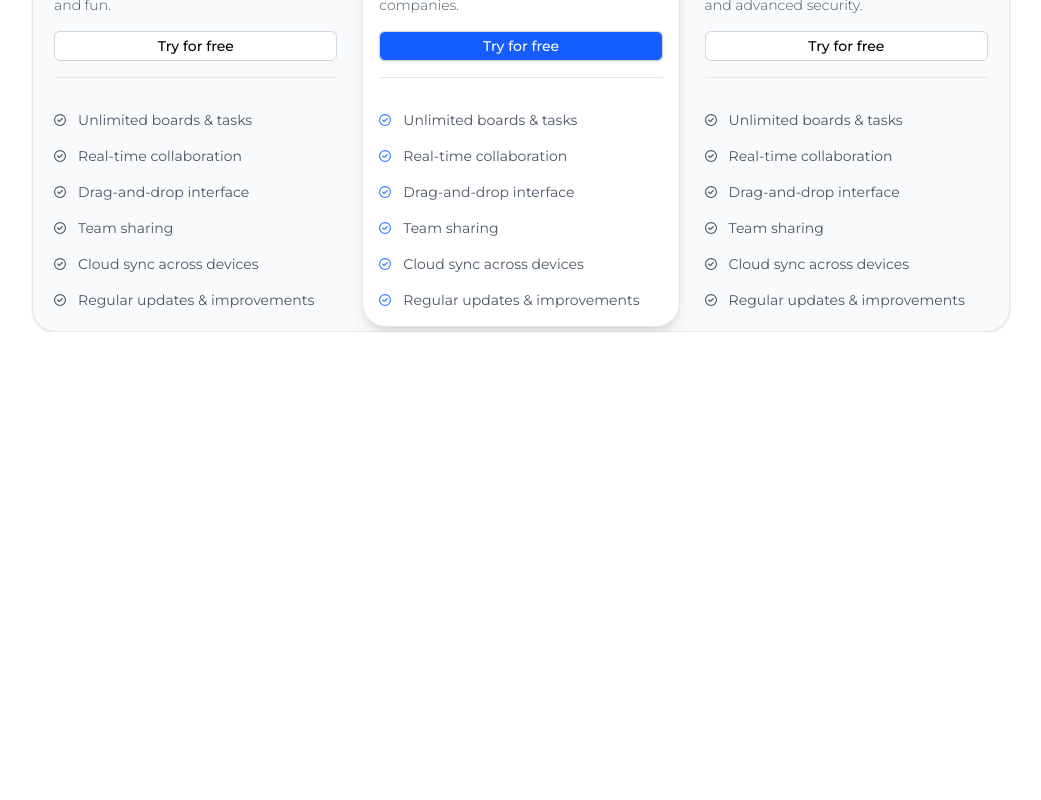
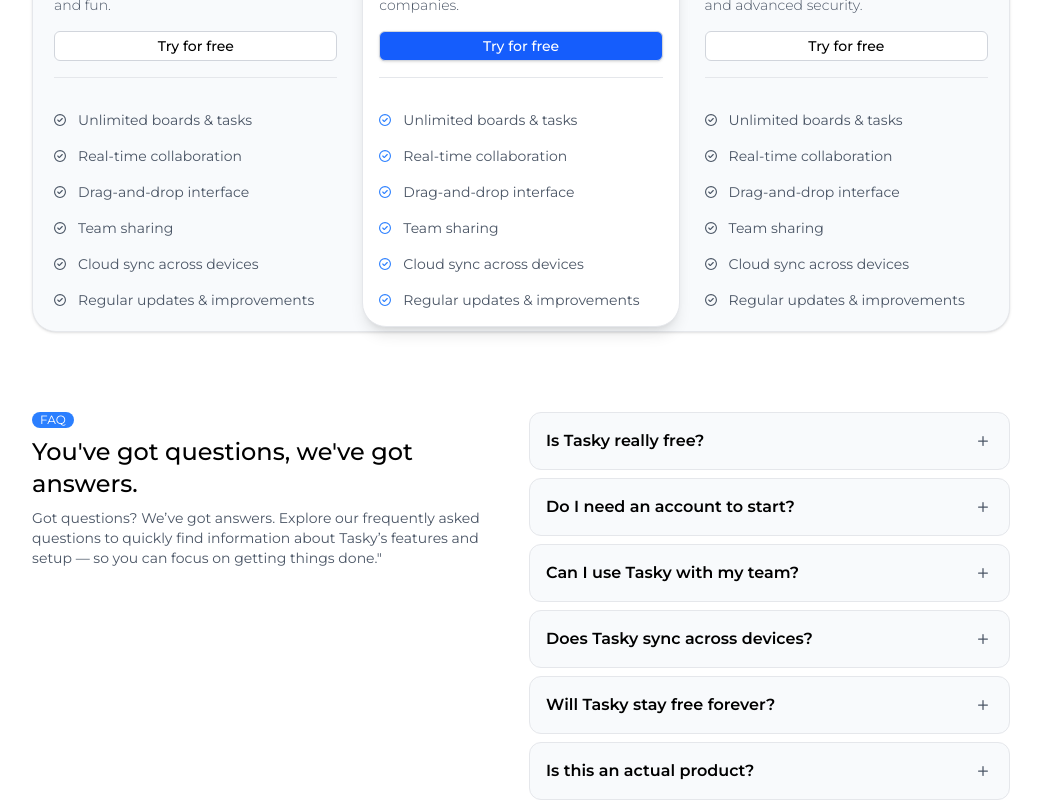
Before and after one commit to gen1chiro/tasky-v2, a React (Vite) app: page / in a window 1280 px wide. Shown: the part 1994-2794 px from the top of the page, without its empty margins (119-1160 px from the left). Before the commit the page ends 2326 px from the top, so only its background shows below. Built offline with nearby package versions, Linux system fonts and the light colour scheme; no server answers.

Commit message:
feat: add FAQ section with accordion functionality

```diff
--- /dev/null
+++ b/src/components/landing/Faq.tsx
@@ -0,0 +1,57 @@
+import type {Faq} from '../../types/types.tsx'
+import Accordion from "./accordion/Accordion.tsx"
+import AccordionItem from "./accordion/AccordionItem.tsx"
+
+const faqs: Faq[] = [
+    {
+        question: "Is Tasky really free?",
+        answer: "Yes! Tasky is completely free. You can create unlimited boards, tasks, and collaborate with your team without any hidden costs."
+    },
+    {
+        question: "Do I need an account to start?",
+        answer: "You’ll need a free account to save your boards, sync across devices, and collaborate in real time with your team."
+    },
+    {
+        question: "Can I use Tasky with my team?",
+        answer: "Absolutely! You can share boards, assign tasks, and work together with teammates seamlessly."
+    },
+    {
+        question: "Does Tasky sync across devices?",
+        answer: "Yes. Your tasks, boards, and updates are synced instantly across all devices connected to your account."
+    },
+    {
+        question: "Will Tasky stay free forever?",
+        answer: "Yes. The free plan will always be available. In the future, we may add premium features for advanced workflows, but core collaboration will remain free."
+    },
+    {
+        question: "Is this an actual product?",
+        answer: "Not quite! Tasky is a demo project created to showcase my skills in React, TypeScript, and Firebase. It’s not a real product yet, but I’m open to feedback and ideas!"
+    }
+]
+
+const FaqSection = () => {
+    return (
+        <div className='w-11/12 max-w-7xl flex justify-center pt-16'>
+            <div className="w-full md:w-5/6 flex flex-col lg:flex-row gap-x-4 gap-y-8">
+                <div className='w-full flex flex-col items-start gap-2'>
+                    <p className="w-fit px-2 text-center bg-blue-500 mx-auto lg:mx-0 text-white text-xs rounded-full">FAQ</p>
+                    <h1 className='w-full text-xl md:text-2xl text-center lg:text-left font-medium'>You've got questions, we've got
+                        answers.</h1>
+                    <p className='text-sm text-gray-600 text-center lg:text-left'>Got questions? We’ve got answers. Explore our frequently asked questions to quickly find information about Tasky’s features and setup — so you can focus on getting things done."</p>
+                </div>
+                <div className='w-full'>
+                    <Accordion>
+                        {faqs.map((faq, index) => (
+                            <AccordionItem key={index} title={faq.question} isOpen={false} onToggle={() => {
+                            }}>
+                                {faq.answer}
+                            </AccordionItem>
+                        ))}
+                    </Accordion>
+                </div>
+            </div>
+        </div>
+    )
+}
+
+export default FaqSection
--- a/src/components/landing/Features.tsx
+++ b/src/components/landing/Features.tsx
@@ -1,4 +1,3 @@
-import React from 'react'
 import FeatureTile from './FeatureTile'
 import feature1 from '../../assets/feature1.png'
 import feature2 from '../../assets/feature2.png'
@@ -15,7 +14,7 @@
                     management
                     experience.</h1>
             </div>
-            <div className="w-5/6 grid grid-cols-1 lg:grid-cols-2 gap-4">
+            <div className="w-full md:w-5/6 grid grid-cols-1 lg:grid-cols-2 gap-4">
                 <FeatureTile aspect="aspect-video">
                     <div className="relative flex-grow overflow-hidden">
                         <img
--- a/src/components/landing/Navbar.tsx
+++ b/src/components/landing/Navbar.tsx
@@ -1,4 +1,3 @@
-import React from 'react'
 import {Link} from "react-router-dom"
 import tasky from '../../assets/tasky.png'
 
@@ -13,8 +12,8 @@
                 <ul className='hidden sm:flex items-center gap-4 text-sm cursor-pointer'>
                     <li className='hover:font-medium'>Product</li>
                     <li className='hover:font-medium'>Features</li>
-                    <li className='hover:font-medium'>Customers</li>
                     <li className='hover:font-medium'>Pricing</li>
+                    <li className='hover:font-medium'>FAQ</li>
                 </ul>
                 <div className='flex items-center gap-2'>
                     <Link to="/sign-up"
--- a/src/components/landing/Pricing.tsx
+++ b/src/components/landing/Pricing.tsx
@@ -1,8 +1,8 @@
 import {useState} from 'react'
 import PlanTile from './PlanTile.tsx'
-import type {plan} from '../../types/types.ts'
+import type {Plan} from '../../types/types.ts'
 
-const plans: plan[] = [
+const plans: Plan[] = [
     {
         id: 0,
         name: "Hobby",
@@ -61,7 +61,7 @@
                 <p className="w-full text-center text-xs md:text-sm text-gray-600">Tasky is completely free — no credit
                     card, no hidden fees. Enjoy unlimited boards, tasks, and collaboration without restrictions.</p>
             </div>
-            <div className="w-5/6 flex flex-wrap md:flex-nowrap items-center justify-between gap-2 bg-slate-50 border border-gray-200 shadow rounded-3xl p-1">
+            <div className="w-full md:w-5/6 flex flex-wrap md:flex-nowrap items-start justify-between gap-2 bg-slate-50 border border-gray-200 shadow rounded-3xl p-1">
                 {planElements}
             </div>
         </div>
--- /dev/null
+++ b/src/components/landing/accordion/Accordion.tsx
@@ -0,0 +1,33 @@
+import {useState, Children, cloneElement, type ReactElement} from "react"
+
+interface AccordionProps {
+    children: ReactElement<AccordionItemProps> | ReactElement<AccordionItemProps>[]
+}
+
+interface AccordionItemProps {
+    isOpen: boolean
+    onToggle: () => void
+}
+
+const Accordion = ({children}: AccordionProps) => {
+    const [activeIndex, setActiveIndex] = useState<number | null>(null)
+
+    const toggleActive = (index: number): void => {
+        setActiveIndex(activeIndex === index ? null : index)
+    }
+
+    const childElements = Children.map(children, (child: ReactElement<AccordionItemProps>, index) =>
+        cloneElement(child, {
+            isOpen: activeIndex === index,
+            onToggle: () => toggleActive(index),
+        })
+    )
+
+    return (
+        <div className='w-full flex flex-col items-center justify-start gap-2'>
+            {childElements}
+        </div>
+    )
+}
+
+export default Accordion
--- /dev/null
+++ b/src/components/landing/accordion/AccordionItem.tsx
@@ -0,0 +1,34 @@
+import type {ReactNode} from "react"
+import {IoIosAdd} from "react-icons/io"
+import { FiMinus } from "react-icons/fi"
+
+interface AccordionItemProps {
+    title: string
+    children: ReactNode
+    isOpen: boolean
+    onToggle: () => void
+}
+
+const AccordionItem = ({title, children, isOpen = false, onToggle}: AccordionItemProps) => {
+    return (
+        <div className='w-full rounded-xl p-4 bg-slate-50 border border-gray-200 '>
+            <div className='w-full flex items-center justify-between'>
+                <h1 className='font-semibold'>{title}</h1>
+                <button onClick={onToggle} className="relative">
+                    <div className={`transition-transform duration-300 ${isOpen ? 'rotate-180' : 'rotate-0'}`}>
+                        {isOpen ? (
+                            <FiMinus className='text-gray-600 text-lg' />
+                        ) : (
+                            <IoIosAdd className='text-gray-600 text-xl' />
+                        )}
+                    </div>
+                </button>
+            </div>
+            <div className={`transition-all ease-linear duration-300 ${isOpen ? 'max-h-40' : 'max-h-0 overflow-hidden'}`}>
+                <p className='text-sm text-gray-600'>{children}</p>
+            </div>
+        </div>
+    )
+}
+
+export default AccordionItem
--- a/src/pages/Landing.tsx
+++ b/src/pages/Landing.tsx
@@ -2,6 +2,7 @@
 import Hero from "../components/landing/Hero.tsx"
 import Features from "../components/landing/Features.tsx"
 import Pricing from "../components/landing/Pricing.tsx"
+import FaqSection from "../components/landing/Faq.tsx"
 
 const Landing = () => {
 
@@ -11,6 +12,7 @@
             <Hero/>
             <Features/>
             <Pricing/>
+            <FaqSection/>
             {/*<img src="../../public/test.png"/>*/}
         </div>
     )
```
Also changed, not shown: src/components/landing/PlanTile.tsx (+8 -2 lines), src/types/types.ts (+6 -1 lines).
